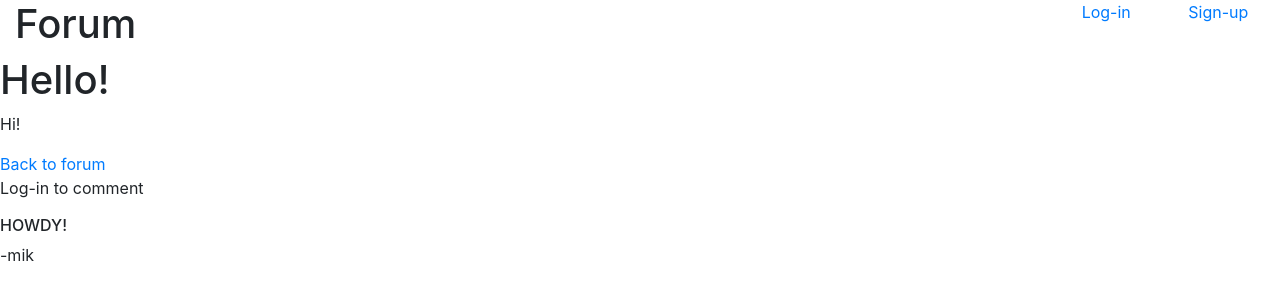
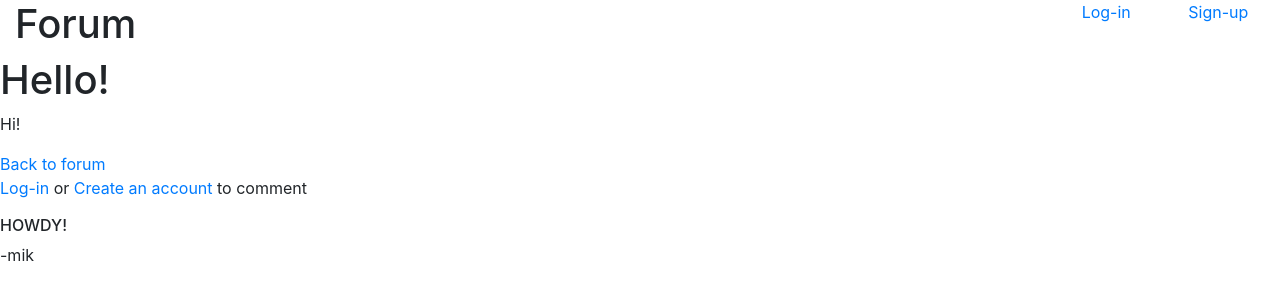
Before and after one commit to MikDionio/forum, a Django app: page /forum/7 in a window 1280 px wide. Shown: the top 300 px of the page. Run offline with Django 3.2, Linux system fonts and the light colour scheme; data comes from the database, SQL or seed files in the repository; both versions use the stored data as it was after the commit; some libraries are stand-ins or nearby versions.

Commit message:
adds a few more links to better connect the pages

```diff
--- a/forum/templates/forum/create.html
+++ b/forum/templates/forum/create.html
@@ -8,5 +8,6 @@
         {{post_form.as_p}}
         <button type='Submit'/>Create</button>
     </form>
+    <a href="{% url 'forum:index' %}">Back to forum</a>
 
 {% endblock %}
--- a/forum/templates/forum/post.html
+++ b/forum/templates/forum/post.html
@@ -13,7 +13,7 @@
             {{comment_form}}
         </form>
     {% else %}
-        <p>Log-in to comment</p>
+        <p><a href="{% url 'home:login' %}">Log-in</a> or <a href="{% url 'home:signup'%}">Create an account</a> to comment</p>
     {% endif %}
 
     {% for comment in comments %}
--- a/home/urls.py
+++ b/home/urls.py
@@ -1,6 +1,8 @@
 from django.conf.urls import url, include
 from django.contrib.auth import views as auth_views
 from . import views
+
+app_name = 'home'
 urlpatterns = [
     url(r'^$',views.index,name='index'),
     url(r'^signup/$',views.signup,name='signup'),
```
Also changed, not shown: db.sqlite3.
